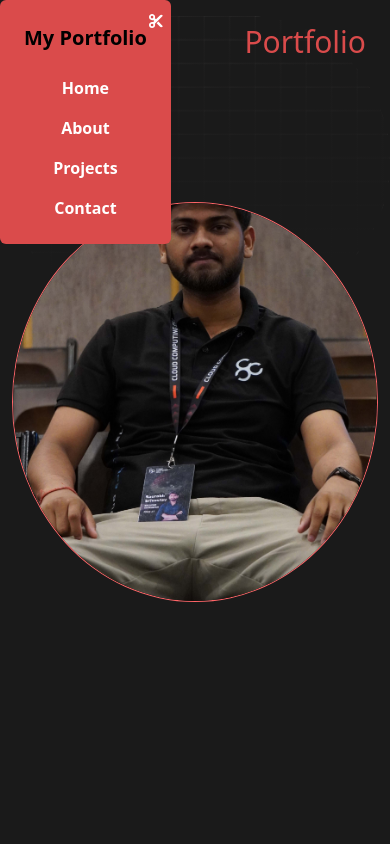
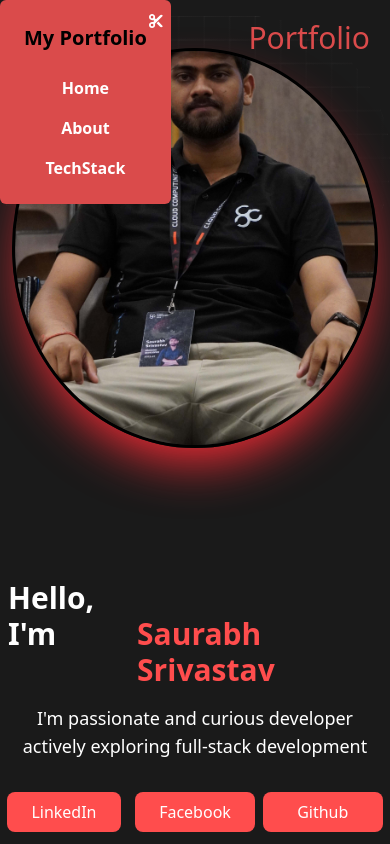
Before and after one commit to Saurabh12325/Portfolio, a React (Vite) app: page / in a window 390 px wide. Both pictures are taken after a click on the button 37 px from the left and 40 px from the top of the page. Shown: the top 844 px of the page. Built offline with nearby package versions, Linux system fonts and the light colour scheme.

Commit message:
making responsive

```diff
--- a/package.json
+++ b/package.json
@@ -19,6 +19,7 @@
     "react": "^19.1.0",
     "react-dom": "^19.1.0",
     "react-icons": "^5.5.0",
+    "react-router-dom": "^7.6.2",
     "tailwindcss": "^4.1.8"
   },
   "devDependencies": {
--- a/src/App.jsx
+++ b/src/App.jsx
@@ -1,26 +1,21 @@
-import { useState } from 'react'
-import reactLogo from './assets/react.svg'
-import viteLogo from '/vite.svg'
-import './App.css'
-import Navbar from './components/navbar/Navbar.jsx'
-import About from './components/about/About.jsx'
-import Home from './components/home/Home.jsx'
-import Techstack from './components/Tech/TechStack.jsx'
-
+import './App.css';
+import Navbar from './components/navbar/Navbar.jsx';
+import About from './components/about/About.jsx';
+import Home from './components/home/Home.jsx';
+import Techstack from './components/Tech/TechStack.jsx';
+import { BrowserRouter, Routes, Route } from 'react-router-dom';
 
 function App() {
-
-
   return (
-    <>
-   <Navbar/>
-
-   <Home/>
-   <About/>
-   <Techstack/>
-
-    </>
-  )
+    <BrowserRouter>
+      <Navbar />
+      <Routes>
+        <Route path="/" element={<Home />} />
+        <Route path="/about" element={<About />} />
+        <Route path="/techstack" element={<Techstack />} />
+      </Routes>
+    </BrowserRouter>
+  );
 }
 
-export default App
+export default App;
--- a/src/components/home/Home.jsx
+++ b/src/components/home/Home.jsx
@@ -35,12 +35,29 @@ function Home() {
                 </div>
 
                 <div className="right hidden md:block mt-10 mb-20 z-50">
-                    <img src={ss} className='h-[500px] w-[500px] object-cover rounded-full' alt="" />
+                    <img src={ss} className='h-[500px] w-[500px] object-cover rounded-full ' alt="" />
                 </div>
-                  <div className="right md:hidden mt-10 mb-20 p-3 z-50">
-                    <img src={ss} className='h-[400px] w-[400px] object-cover rounded-[100%] border-red-400 border' alt="" />
+                <div className='flex flex-col md:hidden justify-center items-center w-full h-full'>
+                  <div className="right md:hidden  mb-28 p-3 z-50  "> "
+                    <img src={ss} className='h-[400px] w-[430px] object-cover rounded-[100%] border-red border-3 shadow-red-500 shadow-2xl ' alt="" />
+                </div>
+                  <div className=" left md:hidden z-[100] p-2 flex flex-col ">
+                    <h1 className='text-white text-3xl flex   font-bold'>
+                        Hello, I'm <span className='text-[#FF4D4D] '><br />Saurabh Srivastav</span>
+                    </h1>
+                     <p className='text-white text-lg text-center mt-4'>
+                       I'm  passionate and curious developer actively exploring full-stack development
+                    </p>
+                   </div>
+                    <div className='flex grid grid-cols-3 gap-2'>
+                     <a href="https://www.linkedin.com/in/saurabh-srivastav-ab7712285/"> <button className='mt-6 px-6 py-2 bg-[#FF4D4D] text-white rounded-lg hover:bg-[#FF1A1A] transition duration-300'>LinkedIn</button></a>
+                        <a href="https://github.com/Saurabh12325">  <button className='mt-6 px-6 py-2 bg-[#FF4D4D] text-white rounded-lg hover:bg-[#FF1A1A] transition duration-300'>Facebook</button></a>
+                        <button className='mt-6 px-6 py-2 bg-[#FF4D4D] text-white rounded-lg hover:bg-[#FF1A1A] transition duration-300'>Github</button>
+
+                    </div>
                 </div>
             </div>
+
         </>
     );
 }
--- a/src/components/navbar/Navbar.jsx
+++ b/src/components/navbar/Navbar.jsx
@@ -3,6 +3,7 @@ import React, { use, useState } from 'react'
 
 import { FontAwesomeIcon } from '@fortawesome/react-fontawesome';
 import { faBars, faCut } from '@fortawesome/free-solid-svg-icons';
+import { Link } from 'react-router-dom';
 
 function Navbar() {
 
@@ -16,12 +17,12 @@ function Navbar() {
         ><FontAwesomeIcon icon={faBars} className="text-[#da4b4b] text-3xl" />
                     </button>
                     <div className=''>
-                 <span className='text-[#da4b4b] text-3xl absolute top-4 right-4 p-2 z-40  '>Portfolio</span>
+                 <span className='text-[#da4b4b] text-3xl absolute top-4 right-4 p-1 z-40 md:hidden font-'>Portfolio</span>
              </div>
 
                     {
                         isOpen ? (
-                            <div className=' fixed top-0 left-0  md:hidden  bg-opacity-80 z-110 flex items-center'>
+                            <div className=' fixed top-0 left-0  md:hidden  bg-opacity-80 z-110 flex items-center '>
                                 <div className='bg-[#da4b4b]  p-6 rounded-md relative flex flex-col items-center '>
                                     <button
                                         onClick={() => setIsOpen(false)}
@@ -31,10 +32,11 @@ function Navbar() {
                                     </button>
                                     <h2 className='text-black  text-xl font-extrabold mb-6'>My Portfolio</h2>
                                     <ul className='flex flex-col items-center gap-4 font-semibold text-white'>
-                                         <li>Home</li>
-                                        <li>About</li>
-                                        <li>Projects</li>
-                                        <li>Contact</li>
+
+                                       <Link to = "/"><li>Home</li></Link>
+                                       <Link to = "/About"><li>About</li></Link>
+                                       <Link to = "/TechStack"><li>TechStack</li></Link>
+
                                     </ul>
                                 </div>
                             </div>
```
Also changed, not shown: 1 other file (tests, documents, lock files or other folders).
